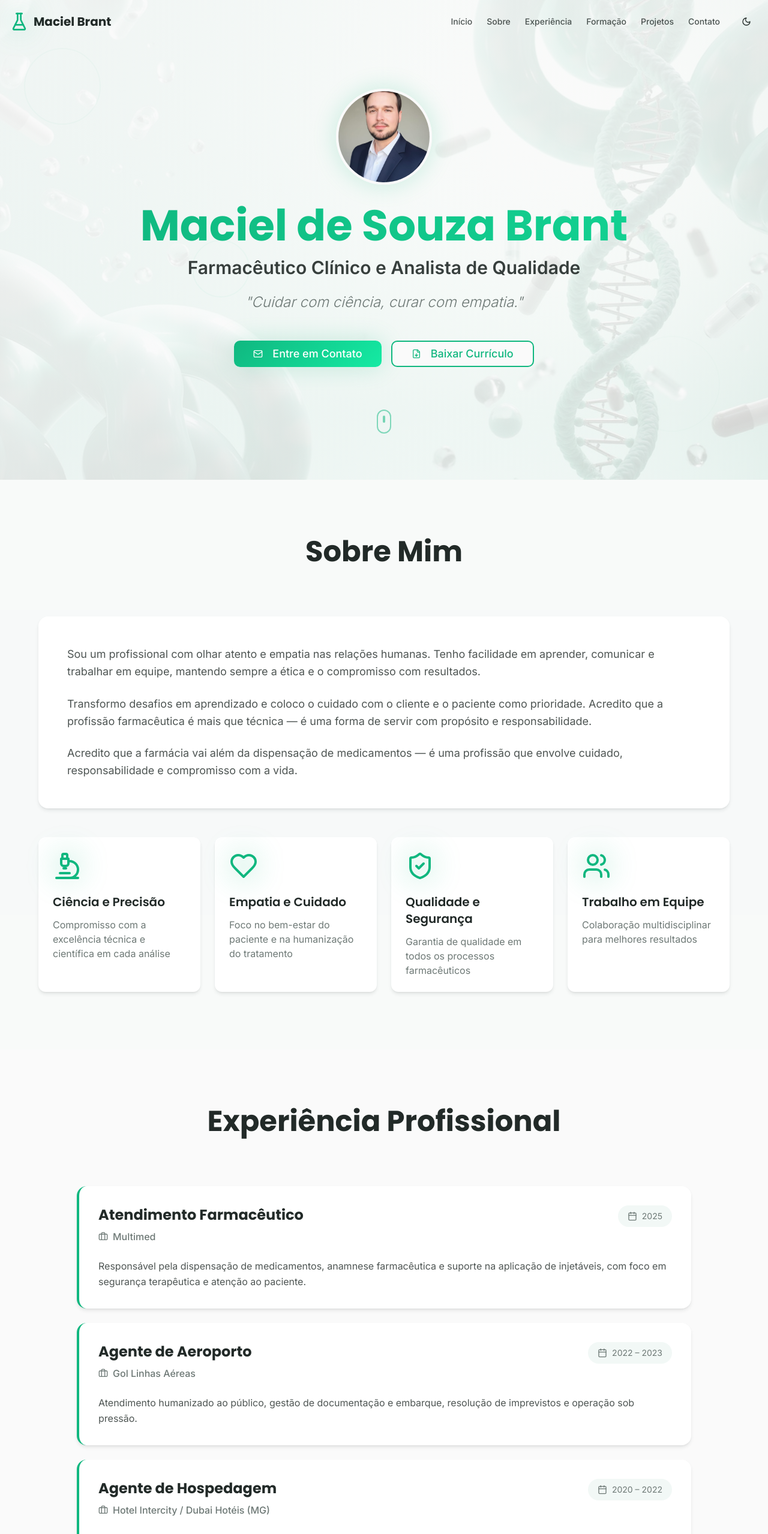
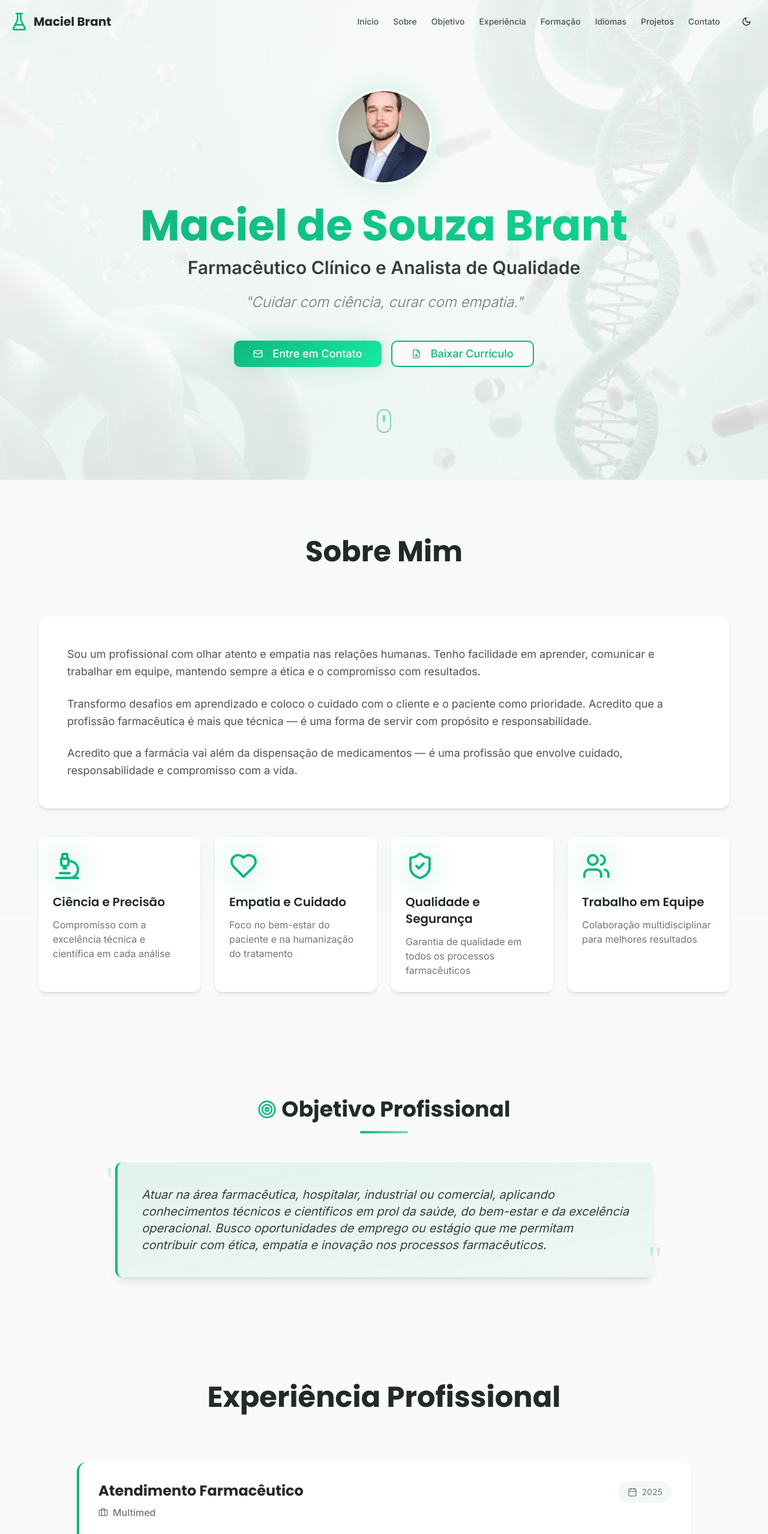
Before and after one commit to macielbrant/portfolio, a React (Vite) app: page / in a window 1280 px wide. Shown: the top 2558 px of the page at 60% size. Built offline with nearby package versions, Linux system fonts and the light colour scheme; the HTML template or start-up script is replaced by a standard one.

Commit message:
Add new portfolio sections

```diff
--- /dev/null
+++ b/src/components/Languages.tsx
@@ -0,0 +1,73 @@
+import { Languages as LanguagesIcon, CheckCircle } from 'lucide-react';
+import { Card, CardContent } from '@/components/ui/card';
+import { Badge } from '@/components/ui/badge';
+
+const languages = [
+  {
+    name: 'Inglês',
+    level: 'Avançado',
+    icon: '🇬🇧',
+    proficiency: 90,
+  },
+  {
+    name: 'Espanhol',
+    level: 'Básico',
+    icon: '🇪🇸',
+    proficiency: 40,
+  },
+  {
+    name: 'Libras',
+    level: 'Básico',
+    icon: '🤟',
+    proficiency: 40,
+  },
+];
+
+export default function Languages() {
+  return (
+    <section id="idiomas" className="py-20 px-4 sm:px-6 lg:px-8 bg-muted/30">
+      <div className="max-w-6xl mx-auto">
+        <div className="text-center mb-12 animate-fade-in">
+          <div className="inline-flex items-center gap-2 mb-4">
+            <LanguagesIcon className="w-8 h-8 text-primary" />
+            <h2 className="text-3xl md:text-4xl font-display font-bold text-foreground">
+              Idiomas
+            </h2>
+          </div>
+          <div className="h-1 w-20 bg-gradient-to-r from-primary to-primary/50 mx-auto rounded-full"></div>
+        </div>
+
+        <div className="grid grid-cols-1 md:grid-cols-3 gap-6 animate-fade-in" style={{ animationDelay: '0.2s' }}>
+          {languages.map((language, index) => (
+            <Card
+              key={language.name}
+              className="group hover:shadow-xl transition-all duration-300 hover:scale-105 border-2 hover:border-primary/50"
+              style={{ animationDelay: `${0.3 + index * 0.1}s` }}
+            >
+              <CardContent className="p-6 text-center">
+                <div className="text-5xl mb-4 transform group-hover:scale-110 transition-transform duration-300">
+                  {language.icon}
+                </div>
+                <h3 className="text-xl font-display font-semibold text-foreground mb-2">
+                  {language.name}
+                </h3>
+                <Badge variant="secondary" className="mb-4 bg-primary/10 text-primary border-primary/20">
+                  <CheckCircle className="w-3 h-3 mr-1" />
+                  {language.level}
+                </Badge>
+
+                {/* Progress bar */}
+                <div className="w-full bg-muted rounded-full h-2 mt-4 overflow-hidden">
+                  <div
+                    className="bg-gradient-to-r from-primary to-primary/70 h-2 rounded-full transition-all duration-1000 ease-out"
+                    style={{ width: `${language.proficiency}%` }}
+                  ></div>
+                </div>
+              </CardContent>
+            </Card>
+          ))}
+        </div>
+      </div>
+    </section>
+  );
+}
--- a/src/components/Navbar.tsx
+++ b/src/components/Navbar.tsx
@@ -27,8 +27,10 @@ export default function Navbar() {
   const navLinks = [
     { label: 'Início', id: 'inicio' },
     { label: 'Sobre', id: 'sobre' },
+    { label: 'Objetivo', id: 'objetivo' },
     { label: 'Experiência', id: 'experiencia' },
     { label: 'Formação', id: 'formacao' },
+    { label: 'Idiomas', id: 'idiomas' },
     { label: 'Projetos', id: 'projetos' },
     { label: 'Contato', id: 'contato' },
   ];
--- /dev/null
+++ b/src/components/ProfessionalGoal.tsx
@@ -0,0 +1,30 @@
+import { Target } from 'lucide-react';
+
+export default function ProfessionalGoal() {
+  return (
+    <section id="objetivo" className="py-20 px-4 sm:px-6 lg:px-8 bg-background">
+      <div className="max-w-4xl mx-auto">
+        <div className="text-center mb-12 animate-fade-in">
+          <div className="inline-flex items-center gap-2 mb-4">
+            <Target className="w-8 h-8 text-primary" />
+            <h2 className="text-3xl md:text-4xl font-display font-bold text-foreground">
+              Objetivo Profissional
+            </h2>
+          </div>
+          <div className="h-1 w-20 bg-gradient-to-r from-primary to-primary/50 mx-auto rounded-full"></div>
+        </div>
+
+        <div className="relative animate-fade-in" style={{ animationDelay: '0.2s' }}>
+          <div className="absolute -left-4 top-0 text-6xl text-primary/20 font-serif">"</div>
+          <div className="absolute -right-4 bottom-0 text-6xl text-primary/20 font-serif">"</div>
+
+          <div className="bg-gradient-to-br from-primary/10 to-primary/5 dark:from-primary/20 dark:to-primary/10 border-l-4 border-primary rounded-lg p-8 md:p-10 shadow-lg hover:shadow-xl transition-all duration-300">
+            <p className="text-lg md:text-xl leading-relaxed text-foreground/90 font-sans italic">
+              Atuar na área farmacêutica, hospitalar, industrial ou comercial, aplicando conhecimentos técnicos e científicos em prol da saúde, do bem-estar e da excelência operacional. Busco oportunidades de emprego ou estágio que me permitam contribuir com ética, empatia e inovação nos processos farmacêuticos.
+            </p>
+          </div>
+        </div>
+      </div>
+    </section>
+  );
+}
--- a/src/pages/Index.tsx
+++ b/src/pages/Index.tsx
@@ -1,8 +1,10 @@
 import Navbar from '@/components/Navbar';
 import Hero from '@/components/Hero';
 import About from '@/components/About';
+import ProfessionalGoal from '@/components/ProfessionalGoal';
 import Experience from '@/components/Experience';
 import Education from '@/components/Education';
+import Languages from '@/components/Languages';
 import Projects from '@/components/Projects';
 import Contact from '@/components/Contact';
 import Footer from '@/components/Footer';
@@ -14,8 +16,10 @@ export default function Index() {
       <main>
         <Hero />
         <About />
+        <ProfessionalGoal />
         <Experience />
         <Education />
+        <Languages />
         <Projects />
         <Contact />
       </main>
```
